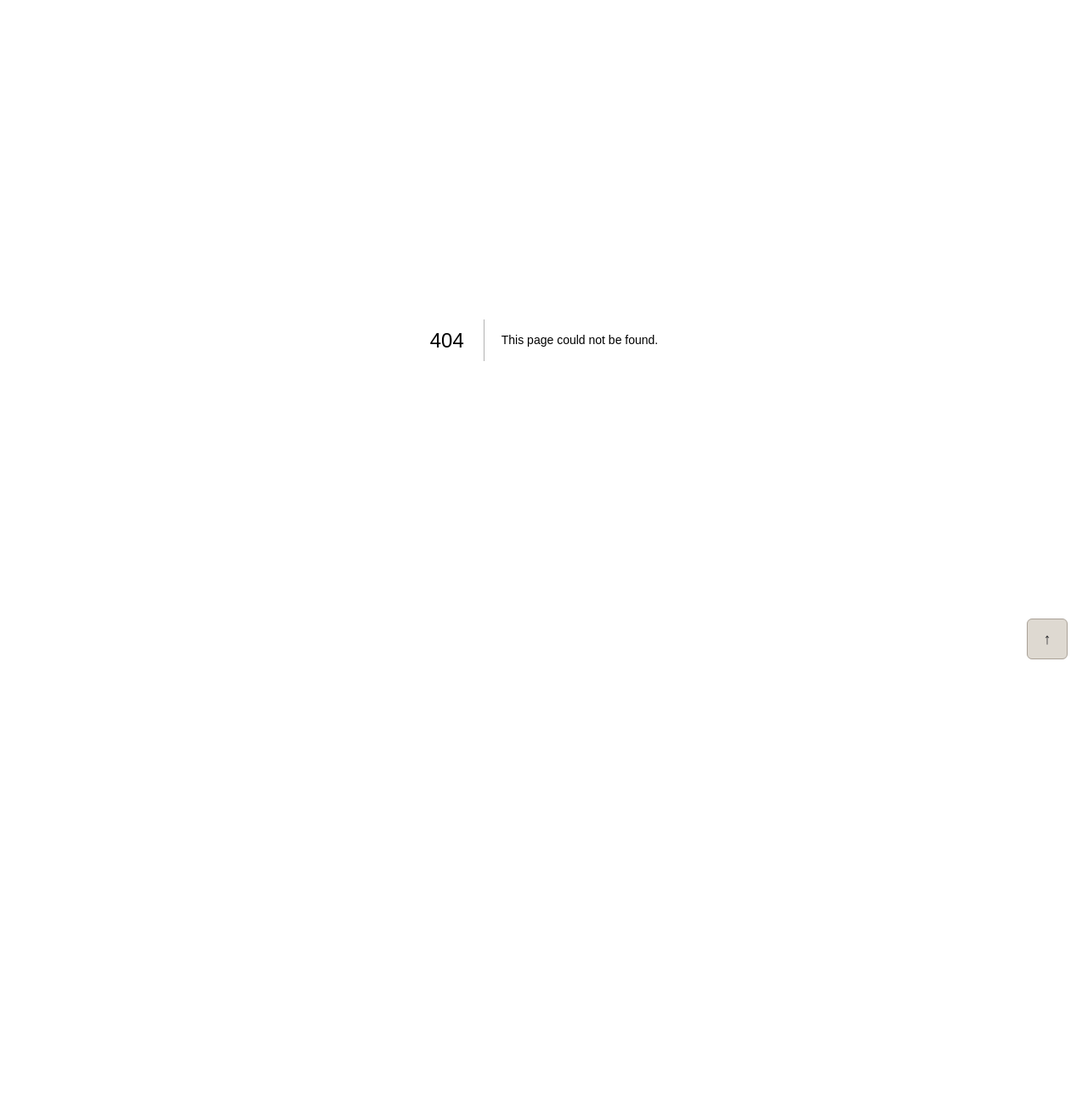
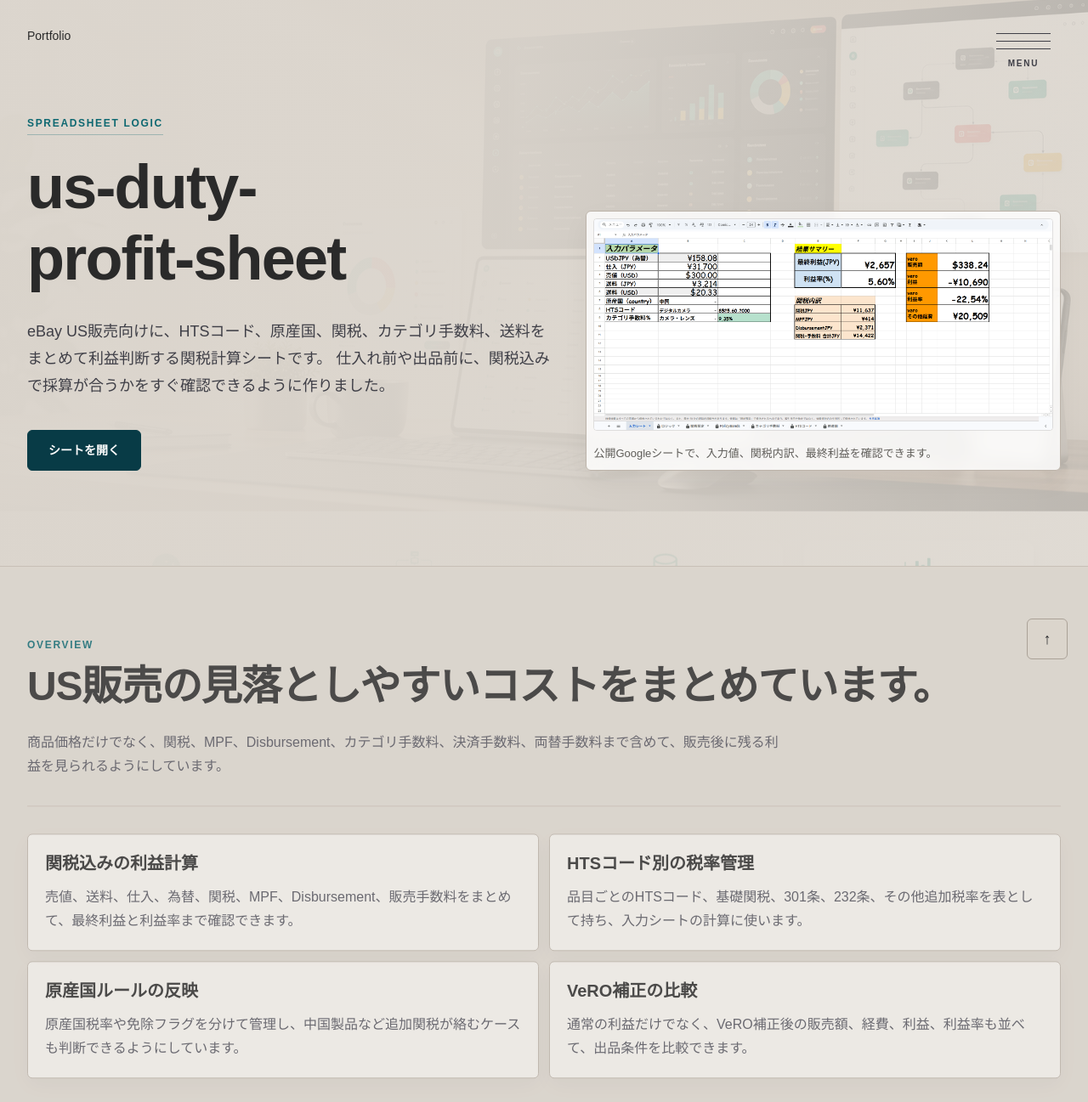
Before and after one commit to muu-ima/portfolio, a Next.js app: page /works/us-duty-profit-sheet in a window 1280 px wide. Before the commit this address had no page. Shown: the top 1297 px of the page at 85% size. Before the commit the page ends 800 px from the top, so only its background shows below. Built offline with nearby package versions, Linux system fonts and the light colour scheme; a web font is replaced by a local one.

Commit message:
Add duty profit sheet portfolio page

```diff
--- a/app/page.tsx
+++ b/app/page.tsx
@@ -5,7 +5,7 @@ import ArtworksGallery from "./components/ArtworksGallery";
 import SideKanaNav from "./components/SideKanaNav";
 import SiteFooter from "./components/SiteFooter";
 
-type WorkIconName = "tools" | "card" | "nfc" | "ledger" | "reservation" | "music";
+type WorkIconName = "tools" | "card" | "nfc" | "ledger" | "reservation" | "music" | "duty";
 
 const workIcons: Record<WorkIconName, ReactNode> = {
   tools: (
@@ -128,6 +128,24 @@ const workIcons: Record<WorkIconName, ReactNode> = {
       />
     </svg>
   ),
+  duty: (
+    <svg viewBox="0 0 24 24" aria-hidden="true" className="h-7 w-7">
+      <path
+        d="M5 5h14v14H5zM5 10h14M10 5v14M14 5v14"
+        fill="none"
+        stroke="currentColor"
+        strokeLinejoin="round"
+        strokeWidth="2"
+      />
+      <path
+        d="M7.5 15h1.5M11.5 13h1.5M15.5 16h1.5"
+        fill="none"
+        stroke="currentColor"
+        strokeLinecap="round"
+        strokeWidth="2"
+      />
+    </svg>
+  ),
 };
 
 const works = [
@@ -191,6 +209,16 @@ const works = [
     icon: "music" as WorkIconName,
     href: "/works/muu-fret-degree",
   },
+  {
+    title: "us-duty-profit-sheet",
+    category: "Spreadsheet Logic",
+    description:
+      "eBay US販売向けに、HTSコード、原産国、関税、手数料、送料をまとめて利益判断する関税計算シートです。",
+    tags: ["Google Sheets", "Duty Calc", "eBay US"],
+    accent: "bg-[#0e6871]",
+    icon: "duty" as WorkIconName,
+    href: "/works/us-duty-profit-sheet",
+  },
 ];
 
 export default function Home() {
@@ -252,7 +280,7 @@ export default function Home() {
                 <span className="mt-2 block text-base font-semibold sm:text-lg">Selected Works</span>
               </span>
               <span className="flex h-10 w-10 items-center justify-center rounded-full border border-cyan-200 text-xs font-semibold sm:h-12 sm:w-12 sm:text-sm">
-                06
+                07
               </span>
             </a>
           </div>
--- /dev/null
+++ b/app/works/us-duty-profit-sheet/page.tsx
@@ -0,0 +1,200 @@
+import type { Metadata } from "next";
+import Image from "next/image";
+import Link from "next/link";
+import SideKanaNav from "../../components/SideKanaNav";
+import SiteFooter from "../../components/SiteFooter";
+
+const sheetUrl =
+  "https://docs.google.com/spreadsheets/d/1kKjHDPP8ugVEubMa-hVXxXM5-hB8Z2YAd74AfTtjxdM/edit?gid=988467076#gid=988467076";
+
+const features = [
+  {
+    title: "関税込みの利益計算",
+    description:
+      "売値、送料、仕入、為替、関税、MPF、Disbursement、販売手数料をまとめて、最終利益と利益率まで確認できます。",
+  },
+  {
+    title: "HTSコード別の税率管理",
+    description:
+      "品目ごとのHTSコード、基礎関税、301条、232条、その他追加税率を表として持ち、入力シートの計算に使います。",
+  },
+  {
+    title: "原産国ルールの反映",
+    description:
+      "原産国税率や免除フラグを分けて管理し、中国製品など追加関税が絡むケースも判断できるようにしています。",
+  },
+  {
+    title: "VeRO補正の比較",
+    description:
+      "通常の利益だけでなく、VeRO補正後の販売額、経費、利益、利益率も並べて、出品条件を比較できます。",
+  },
+];
+
+const sheetStructure = [
+  "入力シート",
+  "ロジック",
+  "HTSコード",
+  "原産国",
+  "関税設定",
+  "カテゴリ手数料",
+  "PolicyBands",
+];
+
+const stack = [
+  "Google Sheets",
+  "Spreadsheet Logic",
+  "HTS Code",
+  "Duty Rules",
+  "eBay Fees",
+  "Profit Simulation",
+];
+
+export const metadata: Metadata = {
+  title: "us-duty-profit-sheet | Portfolio",
+  description:
+    "eBay US販売向けに、HTSコード、原産国、関税、手数料、送料をまとめて利益判断する関税計算シートの紹介ページです。",
+};
+
+export default function UsDutyProfitSheetPage() {
+  return (
+    <main className="min-h-screen bg-[#dbd5cd] text-[#2a2a2a]">
+      <SideKanaNav />
+      <section className="relative overflow-hidden border-b border-[#c8c0b6] bg-[#dbd5cd]">
+        <div className="absolute inset-0 opacity-45">
+          <Image
+            src="/portfolio-hero.png"
+            alt=""
+            fill
+            priority
+            sizes="100vw"
+            className="object-cover object-center"
+          />
+        </div>
+        <div className="absolute inset-0 bg-[linear-gradient(90deg,rgba(219,213,205,0.98)_0%,rgba(219,213,205,0.92)_48%,rgba(219,213,205,0.64)_100%)]" />
+
+        <div className="relative mx-auto max-w-[1440px] px-5 py-8 sm:px-8">
+          <nav className="mb-20 flex items-center text-sm font-medium">
+            <Link href="/" className="transition hover:text-[#0e6871]">
+              Portfolio
+            </Link>
+          </nav>
+
+          <div className="grid gap-10 pb-20 lg:grid-cols-[1.05fr_0.95fr] lg:items-end">
+            <div>
+              <p className="section-kicker mb-5 inline-flex border-b border-[#0e6871]/30 pb-1">
+                Spreadsheet Logic
+              </p>
+              <h1 className="section-title text-4xl font-semibold sm:text-7xl">
+                us-duty-profit-sheet
+              </h1>
+              <p className="mt-7 max-w-2xl text-lg leading-8 text-zinc-700">
+                eBay US販売向けに、HTSコード、原産国、関税、カテゴリ手数料、送料をまとめて利益判断する関税計算シートです。
+                仕入れ前や出品前に、関税込みで採算が合うかをすぐ確認できるように作りました。
+              </p>
+              <div className="mt-9 flex flex-col gap-3 sm:flex-row">
+                <a
+                  href={sheetUrl}
+                  target="_blank"
+                  rel="noopener noreferrer"
+                  className="primary-action"
+                >
+                  シートを開く
+                </a>
+              </div>
+            </div>
+
+            <div className="media-frame p-3 backdrop-blur">
+              <Image
+                src="/duty-profit-dheet-main.png"
+                alt="関税計算シートの入力シート画面"
+                width={1920}
+                height={883}
+                priority
+                sizes="(min-width: 1024px) 680px, 100vw"
+                className="portfolio-image h-auto w-full object-contain"
+              />
+              <p className="image-caption mt-4">
+                公開Googleシートで、入力値、関税内訳、最終利益を確認できます。
+              </p>
+            </div>
+          </div>
+        </div>
+      </section>
+
+      <section className="border-b border-[#c8c0b6] bg-[#dbd5cd] px-5 py-14 sm:px-8">
+        <div className="mx-auto max-w-[1440px]">
+          <div className="border-b border-[#c8c0b6] pb-8">
+            <p className="section-kicker">
+              Overview
+            </p>
+            <h2 className="section-title mt-3 text-3xl font-semibold sm:text-5xl">
+              US販売の見落としやすいコストをまとめています。
+            </h2>
+            <p className="mt-6 max-w-4xl text-base leading-7 text-zinc-600">
+              商品価格だけでなく、関税、MPF、Disbursement、カテゴリ手数料、決済手数料、両替手数料まで含めて、販売後に残る利益を見られるようにしています。
+            </p>
+          </div>
+          <div className="mt-8 grid gap-3 lg:grid-cols-2">
+            {features.map((feature) => (
+              <article key={feature.title} className="surface-card p-4 sm:p-5">
+                <h3 className="text-xl font-semibold tracking-normal">{feature.title}</h3>
+                <p className="mt-3 text-base leading-7 text-zinc-600">{feature.description}</p>
+              </article>
+            ))}
+          </div>
+        </div>
+      </section>
+
+      <section className="border-y border-[#c8c0b6] bg-[#2a2a2a] px-5 py-14 text-[#dbd5cd] sm:px-8">
+        <div className="mx-auto max-w-7xl">
+          <div className="max-w-4xl border-b border-white/10 pb-6">
+            <p className="section-kicker-dark">
+              Sheet Structure
+            </p>
+            <h2 className="section-title mt-3 text-3xl font-semibold sm:text-5xl">
+              入力、計算、参照マスタを分けています。
+            </h2>
+            <p className="mt-6 text-base leading-7 text-zinc-200">
+              手入力する場所と、HTSコードや税率のように参照する場所を分けることで、計算の前提を追いやすくしています。
+            </p>
+          </div>
+
+          <div className="mt-8 grid gap-3 sm:grid-cols-2 lg:grid-cols-4">
+            {sheetStructure.map((sheet, index) => (
+              <div key={sheet} className="rounded-[var(--portfolio-radius)] border border-white/15 bg-white/5 p-4 sm:p-5">
+                <p className="text-sm font-semibold text-cyan-200">
+                  0{index + 1}
+                </p>
+                <p className="mt-3 text-xl font-semibold tracking-normal text-zinc-50">
+                  {sheet}
+                </p>
+              </div>
+            ))}
+          </div>
+        </div>
+      </section>
+
+      <section className="border-b border-[#c8c0b6] bg-[#dbd5cd] px-5 py-12 sm:px-8">
+        <div className="mx-auto max-w-7xl">
+          <div className="flex flex-col justify-between gap-8 border-b border-zinc-200 pb-6 sm:flex-row sm:items-end">
+            <div>
+              <p className="section-kicker">
+                Stack
+              </p>
+              <h2 className="section-title mt-3 text-3xl font-semibold">使っている技術です</h2>
+            </div>
+          </div>
+          <div className="mt-6 flex flex-wrap gap-2">
+            {stack.map((item) => (
+              <span key={item} className="meta-tag">
+                {item}
+              </span>
+            ))}
+          </div>
+        </div>
+      </section>
+
+      <SiteFooter />
+    </main>
+  );
+}
```
Also changed, not shown: public/duty-profit-dheet-main.png (added).
